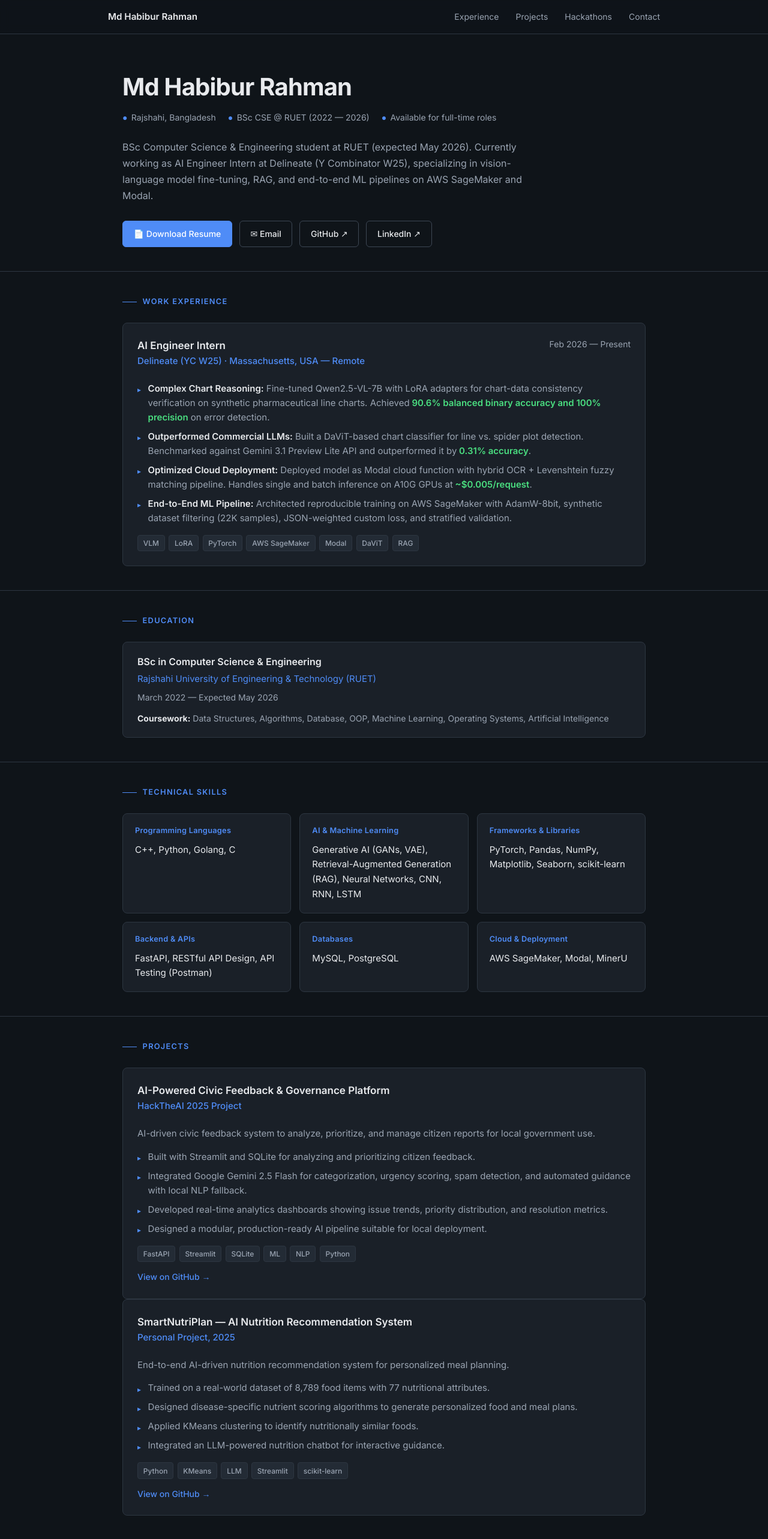
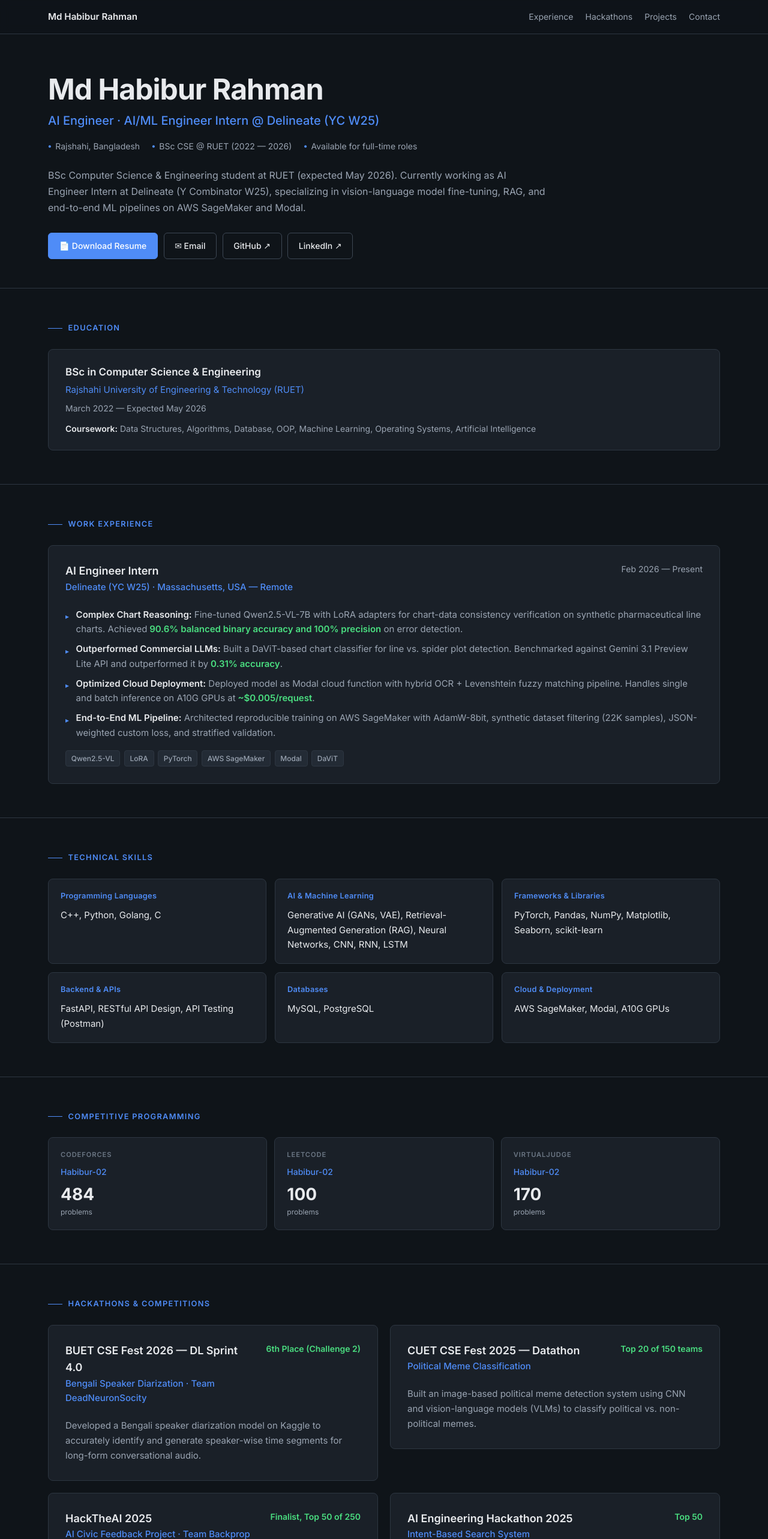
Before and after one commit to Habibur-02/Portfolio, a React (Vite) app: page / in a window 1280 px wide. Shown: the top 2566 px of the page at 60% size. Built offline with nearby package versions, Linux system fonts and the light colour scheme.

Commit message:
Add files via upload

```diff
--- a/src/App.jsx
+++ b/src/App.jsx
@@ -30,7 +30,7 @@ const DATA = {
     {
       title: 'AI Engineer Intern',
       company: 'Delineate (YC W25)',
-      location: '                                Massachusetts, USA — Remote',
+      location: 'Massachusetts, USA — Remote',
       period: 'Feb 2026 — Present',
       bullets: [
         {
@@ -58,7 +58,7 @@ const DATA = {
           end: '',
         },
       ],
-      tags: ['VLM', 'LoRA', 'PyTorch', 'AWS SageMaker', 'Modal', 'DaViT', 'RAG'],
+      tags: ['Qwen2.5-VL', 'LoRA', 'PyTorch', 'AWS SageMaker', 'Modal', 'DaViT'],
     },
   ],
 
@@ -74,7 +74,7 @@ const DATA = {
         'Developed real-time analytics dashboards showing issue trends, priority distribution, and resolution metrics.',
         'Designed a modular, production-ready AI pipeline suitable for local deployment.',
       ],
-      tags: ['FastAPI', 'Streamlit', 'SQLite', 'ML', 'NLP', 'Python'],
+      tags: ['Streamlit', 'SQLite', 'Gemini 2.5', 'NLP', 'Python'],
       link: 'https://github.com/Habibur-02',
     },
     {
@@ -99,26 +99,26 @@ const DATA = {
       role: 'Bengali Speaker Diarization · Team DeadNeuronSocity',
       description:
         'Developed a Bengali speaker diarization model on Kaggle to accurately identify and generate speaker-wise time segments for long-form conversational audio.',
-      result: 'Result: 6th Place (Challenge 2)',
+      result: '6th Place (Challenge 2)',
     },
     {
       name: 'CUET CSE Fest 2025 — Datathon',
-      role: 'Political Meme Classification . Team RUET_TukTuk',
+      role: 'Political Meme Classification',
       description:
         'Built an image-based political meme detection system using CNN and vision-language models (VLMs) to classify political vs. non-political memes.',
-      result: 'Result: Finalist of 150 teams',
+      result: 'Top 20 of 150 teams',
     },
     {
       name: 'HackTheAI 2025',
       role: 'AI Civic Feedback Project · Team Backprop',
       description: 'Built AI Civic Feedback Project for solving social problems in Bangladesh.',
-      result: 'Result: Top 20 of 250',
+      result: 'Finalist, Top 50 of 250',
     },
     {
       name: 'AI Engineering Hackathon 2025',
-      role: 'Intent-Based Search System ',
+      role: 'Intent-Based Search System',
       description: 'Developed an Intent-Based Searching System using NLP techniques.',
-      result: 'Result: Top 30',
+      result: 'Top 50',
     },
   ],
 
@@ -155,11 +155,14 @@ function Nav() {
   return (
     <nav className="nav">
       <div className="container nav-inner">
-        <a href="#top" className="nav-brand">Md Habibur Rahman</a>
+        <a href="#top" className="nav-brand">
+          <span className="nav-brand-full">Md Habibur Rahman</span>
+          <span className="nav-brand-short">Habibur</span>
+        </a>
         <div className="nav-links">
           <a href="#experience" className="nav-link">Experience</a>
-          <a href="#projects" className="nav-link">Projects</a>
-          <a href="#hackathons" className="nav-link">Hackathons</a>
+          <a href="#hackathons" className="nav-link secondary">Hackathons</a>
+          <a href="#projects" className="nav-link tertiary">Projects</a>
           <a href="#contact" className="nav-link">Contact</a>
         </div>
       </div>
@@ -173,7 +176,7 @@ function Hero() {
       <div className="container">
         <FadeIn>
           <h1 className="hero-name">{DATA.name}</h1>
-          {/* <p className="hero-role">{DATA.role} · AI/ML Engineer Intern @ Delineate (YC W25)</p> */}
+          <p className="hero-role">{DATA.role} · AI/ML Engineer Intern @ Delineate (YC W25)</p>
           <div className="hero-meta">
             <span className="hero-meta-item">
               <span className="hero-meta-icon">●</span> {DATA.location}
@@ -211,7 +214,7 @@ function Experience() {
           <FadeIn key={i} delay={0.05 * i}>
             <article className="item">
               <div className="item-header">
-                <div>
+                <div className="item-header-main">
                   <div className="item-title">{e.title}</div>
                   <div className="item-subtitle">{e.company} · {e.location}</div>
                 </div>
@@ -253,8 +256,8 @@ function EducationSection() {
             <div className="edu-meta">
               <span>{e.period}</span>
             </div>
-            <p style={{ fontSize: '0.875rem', color: 'var(--text-muted)', marginTop: '0.75rem' }}>
-              <strong style={{ color: 'var(--text)' }}>Coursework:</strong> {e.coursework}
+            <p className="edu-coursework">
+              <strong>Coursework:</strong> {e.coursework}
             </p>
           </div>
         </FadeIn>
@@ -270,7 +273,7 @@ function Skills() {
     { title: 'Frameworks & Libraries', content: 'PyTorch, Pandas, NumPy, Matplotlib, Seaborn, scikit-learn' },
     { title: 'Backend & APIs', content: 'FastAPI, RESTful API Design, API Testing (Postman)' },
     { title: 'Databases', content: 'MySQL, PostgreSQL' },
-    { title: 'Cloud & Deployment', content: 'AWS SageMaker, Modal, MinerU' },
+    { title: 'Cloud & Deployment', content: 'AWS SageMaker, Modal, A10G GPUs' },
   ];
   return (
     <section id="skills">
@@ -300,11 +303,12 @@ function Projects() {
         <FadeIn>
           <h2 className="section-title">Projects</h2>
         </FadeIn>
+        <div className="two-col-grid">
           {DATA.projects.map((p, i) => (
             <FadeIn key={i} delay={0.05 * i}>
               <article className="item">
                 <div className="item-header">
-                <div>
+                  <div className="item-header-main">
                     <div className="item-title">{p.title}</div>
                     <div className="item-subtitle">{p.subtitle}</div>
                   </div>
@@ -327,6 +331,7 @@ function Projects() {
             </FadeIn>
           ))}
         </div>
+      </div>
     </section>
   );
 }
@@ -338,11 +343,12 @@ function Hackathons() {
         <FadeIn>
           <h2 className="section-title">Hackathons & Competitions</h2>
         </FadeIn>
+        <div className="two-col-grid">
           {DATA.hackathons.map((h, i) => (
             <FadeIn key={i} delay={0.04 * i}>
               <article className="item">
                 <div className="item-header">
-                <div>
+                  <div className="item-header-main">
                     <div className="item-title">{h.name}</div>
                     <div className="item-subtitle">{h.role}</div>
                   </div>
@@ -354,6 +360,7 @@ function Hackathons() {
               </article>
             </FadeIn>
           ))}
+        </div>
       </div>
     </section>
   );
@@ -415,22 +422,26 @@ function Contact() {
         </FadeIn>
         <FadeIn delay={0.05}>
           <div className="item">
-            <div style={{ display: 'grid', gridTemplateColumns: 'repeat(auto-fit, minmax(220px, 1fr))', gap: '1rem' }}>
+            <div className="contact-grid">
               <div>
-                <div style={{ fontSize: '0.75rem', color: 'var(--text-dim)', textTransform: 'uppercase', letterSpacing: '0.05em', marginBottom: '0.35rem' }}>Email</div>
-                <a href={`mailto:${DATA.email}`} style={{ color: 'var(--accent)', fontSize: '0.9375rem' }}>{DATA.email}</a>
+                <div className="contact-label">Email</div>
+                <div className="contact-value">
+                  <a href={`mailto:${DATA.email}`}>{DATA.email}</a>
+                </div>
               </div>
               <div>
-                <div style={{ fontSize: '0.75rem', color: 'var(--text-dim)', textTransform: 'uppercase', letterSpacing: '0.05em', marginBottom: '0.35rem' }}>Phone</div>
-                <span style={{ fontSize: '0.9375rem' }}>{DATA.phone}</span>
+                <div className="contact-label">Phone</div>
+                <div className="contact-value">{DATA.phone}</div>
               </div>
               <div>
-                <div style={{ fontSize: '0.75rem', color: 'var(--text-dim)', textTransform: 'uppercase', letterSpacing: '0.05em', marginBottom: '0.35rem' }}>Location</div>
-                <span style={{ fontSize: '0.9375rem' }}>{DATA.location}</span>
+                <div className="contact-label">Location</div>
+                <div className="contact-value">{DATA.location}</div>
               </div>
               <div>
-                <div style={{ fontSize: '0.75rem', color: 'var(--text-dim)', textTransform: 'uppercase', letterSpacing: '0.05em', marginBottom: '0.35rem' }}>LinkedIn</div>
-                <a href={DATA.linkedin} target="_blank" rel="noopener noreferrer" style={{ color: 'var(--accent)', fontSize: '0.9375rem' }}>habibur02</a>
+                <div className="contact-label">LinkedIn</div>
+                <div className="contact-value">
+                  <a href={DATA.linkedin} target="_blank" rel="noopener noreferrer">habibur02</a>
+                </div>
               </div>
             </div>
           </div>
@@ -458,13 +469,13 @@ export default function App() {
     <>
       <Nav />
       <Hero />
+      <EducationSection />
       <Experience />
-      <EducationSection />
       <Skills />
-      <Projects />
+      <Profiles />
       <Hackathons />
       <Achievements />
-      <Profiles />
+      <Projects />
       <Contact />
       <Footer />
     </>
--- a/src/styles.css
+++ b/src/styles.css
@@ -1,6 +1,6 @@
 /* ============================================
-   Recruiter-first portfolio
-   Single font: Inter | Clean dark theme
+   Md Habibur Rahman — Portfolio
+   Responsive: Mobile (<640) | Tablet (640-1024) | Desktop (1024+)
    ============================================ */
 :root {
   --bg: #0f1419;
@@ -20,9 +20,13 @@
   box-sizing: border-box;
   margin: 0;
   padding: 0;
+  min-width: 0;
 }
 
-html { scroll-behavior: smooth; }
+html {
+  scroll-behavior: smooth;
+  -webkit-text-size-adjust: 100%;
+}
 
 body {
   background: var(--bg);
@@ -31,20 +35,32 @@ body {
   font-size: 15px;
   line-height: 1.6;
   -webkit-font-smoothing: antialiased;
-  -moz-osx::font-smoothing: grayscale;
+  -moz-osx-font-smoothing: grayscale;
+  overflow-x: hidden;
 }
 
 a { color: inherit; text-decoration: none; }
 
 ::selection { background: var(--accent); color: white; }
 
+img, svg { max-width: 100%; height: auto; }
+
 /* ============================================
-   LAYOUT
+   CONTAINER — wider on desktop
    ============================================ */
 .container {
-  max-width: 920px;
+  width: 100%;
+  max-width: 1200px;
   margin: 0 auto;
-  padding: 0 1.5rem;
+  padding: 0 1.25rem;
+}
+
+@media (min-width: 768px) {
+  .container { padding: 0 2rem; }
+}
+
+@media (min-width: 1024px) {
+  .container { padding: 0 2.5rem; }
 }
 
 /* ============================================
@@ -63,58 +79,85 @@ a { color: inherit; text-decoration: none; }
   display: flex;
   justify-content: space-between;
   align-items: center;
-  padding: 1rem 0;
+  padding-top: 1rem;
+  padding-bottom: 1rem;
+  gap: 1rem;
+  min-width: 0;
 }
 
 .nav-brand {
   font-size: 0.95rem;
   font-weight: 600;
+  white-space: nowrap;
+  overflow: hidden;
+  text-overflow: ellipsis;
+  flex-shrink: 1;
+  min-width: 0;
 }
+
+.nav-brand-full { display: inline; }
+.nav-brand-short { display: none; }
 
 .nav-links {
   display: flex;
-  gap: 1.75rem;
+  gap: 1.25rem;
+  flex-shrink: 0;
 }
 
 .nav-link {
   font-size: 0.875rem;
   color: var(--text-muted);
   transition: color 0.15s;
+  white-space: nowrap;
 }
 
 .nav-link:hover { color: var(--text); }
 
-@media (max-width: 540px) {
-  .nav-links { gap: 1rem; }
+@media (max-width: 640px) {
+  .nav-inner { padding-top: 0.85rem; padding-bottom: 0.85rem; }
+  .nav-brand { font-size: 0.85rem; }
+  .nav-brand-full { display: none; }
+  .nav-brand-short { display: inline; }
+  .nav-links { gap: 0.85rem; }
   .nav-link { font-size: 0.8rem; }
+  /* Hide secondary nav links on small screens to prevent overflow */
+  .nav-link.secondary { display: none; }
+}
+
+@media (max-width: 380px) {
+  .nav-link.tertiary { display: none; }
 }
 
 /* ============================================
-   HERO — clean, key info up front
+   HERO
    ============================================ */
-.hero {
-  padding: 3.5rem 0 2.5rem;
+.hero { padding: 3rem 0 2.5rem; }
+
+@media (min-width: 768px) {
+  .hero { padding: 4rem 0 3rem; }
 }
 
 .hero-name {
-  font-size: clamp(1.75rem, 4.5vw, 2.5rem);
+  font-size: clamp(1.75rem, 5vw, 3rem);
   font-weight: 700;
   letter-spacing: -0.02em;
   margin-bottom: 0.5rem;
-  color: var(--text);
+  line-height: 1.15;
+  word-wrap: break-word;
 }
 
 .hero-role {
-  font-size: 1.125rem;
+  font-size: clamp(1rem, 2vw, 1.25rem);
   color: var(--accent);
   font-weight: 500;
   margin-bottom: 1rem;
+  word-wrap: break-word;
 }
 
 .hero-meta {
   display: flex;
   flex-wrap: wrap;
-  gap: 1.25rem;
+  gap: 0.75rem 1.25rem;
   font-size: 0.875rem;
   color: var(--text-muted);
   margin-bottom: 1.5rem;
@@ -128,20 +171,21 @@ a { color: inherit; text-decoration: none; }
 
 .hero-meta-icon {
   color: var(--accent);
-  font-size: 0.875rem;
+  font-size: 0.6rem;
+  flex-shrink: 0;
 }
 
 .hero-summary {
   font-size: 1rem;
   color: var(--text-muted);
   line-height: 1.7;
-  max-width: 44rem;
+  max-width: 52rem;
   margin-bottom: 1.75rem;
 }
 
 .hero-cta {
   display: flex;
-  gap: 0.75rem;
+  gap: 0.6rem;
   flex-wrap: wrap;
 }
 
@@ -158,6 +202,8 @@ a { color: inherit; text-decoration: none; }
   background: transparent;
   color: var(--text);
   cursor: pointer;
+  font-family: inherit;
+  white-space: nowrap;
 }
 
 .btn:hover {
@@ -184,6 +230,10 @@ section {
   border-top: 1px solid var(--border);
 }
 
+@media (min-width: 768px) {
+  section { padding: 3.5rem 0; }
+}
+
 .section-title {
   font-size: 0.8rem;
   font-weight: 600;
@@ -201,24 +251,26 @@ section {
   width: 24px;
   height: 1px;
   background: var(--accent);
+  flex-shrink: 0;
 }
 
 /* ============================================
-   ITEM — universal block for experience/project/etc
+   ITEM
    ============================================ */
 .item {
   background: var(--surface);
   border: 1px solid var(--border);
   border-radius: 8px;
-  padding: 1.5rem;
+  padding: 1.25rem;
   margin-bottom: 1rem;
   transition: border-color 0.15s;
 }
 
-.item:hover {
-  border-color: var(--border-light);
+@media (min-width: 768px) {
+  .item { padding: 1.75rem; }
 }
 
+.item:hover { border-color: var(--border-light); }
 .item:last-child { margin-bottom: 0; }
 
 .item-header {
@@ -230,16 +282,27 @@ section {
   flex-wrap: wrap;
 }
 
+.item-header-main { min-width: 0; flex: 1; }
+
 .item-title {
   font-size: 1.0625rem;
   font-weight: 600;
   color: var(--text);
+  word-wrap: break-word;
+}
+
+@media (min-width: 768px) {
+  .item-title { font-size: 1.125rem; }
 }
 
 .item-meta {
   font-size: 0.875rem;
   color: var(--text-muted);
-  white-space: nowrap;
+  flex-shrink: 0;
+}
+
+@media (max-width: 540px) {
+  .item-meta { font-size: 0.8rem; width: 100%; }
 }
 
 .item-subtitle {
@@ -247,6 +310,7 @@ section {
   color: var(--accent);
   font-weight: 500;
   margin-bottom: 0.875rem;
+  word-wrap: break-word;
 }
 
 .item-description {
@@ -269,7 +333,7 @@ section {
   color: var(--text-muted);
   padding-left: 1.1rem;
   position: relative;
-  line-height: 1.6;
+  line-height: 1.65;
 }
 
 .item-bullets li::before {
@@ -278,18 +342,11 @@ section {
   left: 0;
   color: var(--accent);
   font-size: 0.75rem;
-  top: 0.3rem;
+  top: 0.35rem;
 }
 
-.item-bullets strong {
-  color: var(--text);
-  font-weight: 600;
-}
-
-.item-bullets .metric {
-  color: var(--success);
-  font-weight: 600;
-}
+.item-bullets strong { color: var(--text); font-weight: 600; }
+.item-bullets .metric { color: var(--success); font-weight: 600; }
 
 .item-tags {
   display: flex;
@@ -306,6 +363,7 @@ section {
   color: var(--text-muted);
   border: 1px solid var(--border);
   border-radius: 4px;
+  white-space: nowrap;
 }
 
 .item-links {
@@ -313,6 +371,7 @@ section {
   gap: 0.875rem;
   margin-top: 0.875rem;
   font-size: 0.875rem;
+  flex-wrap: wrap;
 }
 
 .item-link {
@@ -323,30 +382,51 @@ section {
   gap: 0.25rem;
 }
 
-.item-link:hover {
-  text-decoration: underline;
+.item-link:hover { text-decoration: underline; }
+
+/* ============================================
+   2-COLUMN GRIDS (Desktop) for Projects + Hackathons
+   ============================================ */
+.two-col-grid {
+  display: grid;
+  grid-template-columns: 1fr;
+  gap: 1rem;
+}
+
+@media (min-width: 900px) {
+  .two-col-grid {
+    grid-template-columns: 1fr 1fr;
+    gap: 1.25rem;
+  }
+  .two-col-grid .item { margin-bottom: 0; }
 }
 
 /* ============================================
-   EDUCATION — compact 2-line block
+   EDUCATION
    ============================================ */
 .edu-item {
   background: var(--surface);
   border: 1px solid var(--border);
   border-radius: 8px;
-  padding: 1.25rem 1.5rem;
+  padding: 1.25rem;
+}
+
+@media (min-width: 768px) {
+  .edu-item { padding: 1.5rem 1.75rem; }
 }
 
 .edu-degree {
-  font-size: 1rem;
+  font-size: 1.0625rem;
   font-weight: 600;
   margin-bottom: 0.25rem;
+  word-wrap: break-word;
 }
 
 .edu-school {
   font-size: 0.9375rem;
   color: var(--accent);
   margin-bottom: 0.5rem;
+  word-wrap: break-word;
 }
 
 .edu-meta {
@@ -357,13 +437,34 @@ section {
   flex-wrap: wrap;
 }
 
+.edu-coursework {
+  font-size: 0.875rem;
+  color: var(--text-muted);
+  margin-top: 0.75rem;
+  line-height: 1.6;
+}
+
+.edu-coursework strong { color: var(--text); font-weight: 600; }
+
 /* ============================================
-   SKILLS — grouped grid
+   SKILLS
    ============================================ */
 .skills-grid {
   display: grid;
-  grid-template-columns: repeat(auto-fit, minmax(260px, 1fr));
+  grid-template-columns: 1fr;
   gap: 0.875rem;
+}
+
+@media (min-width: 640px) {
+  .skills-grid {
+    grid-template-columns: repeat(2, 1fr);
+  }
+}
+
+@media (min-width: 1024px) {
+  .skills-grid {
+    grid-template-columns: repeat(3, 1fr);
+  }
 }
 
 .skill-group {
@@ -388,7 +489,7 @@ section {
 }
 
 /* ============================================
-   ACHIEVEMENTS — compact table-style
+   ACHIEVEMENTS — table style
    ============================================ */
 .ach-list {
   background: var(--surface);
@@ -399,7 +500,7 @@ section {
 
 .ach-row {
   display: grid;
-  grid-template-columns: 80px 1fr auto;
+  grid-template-columns: 70px 1fr auto;
   gap: 1rem;
   padding: 0.875rem 1.25rem;
   border-bottom: 1px solid var(--border);
@@ -415,61 +516,67 @@ section {
   font-variant-numeric: tabular-nums;
 }
 
-.ach-title { color: var(--text); }
+.ach-title { color: var(--text); word-wrap: break-word; }
 
 .ach-result {
   color: var(--success);
   font-weight: 600;
   font-size: 0.875rem;
+  text-align: right;
 }
 
-@media (max-width: 540px) {
+@media (max-width: 600px) {
   .ach-row {
     grid-template-columns: 1fr;
     gap: 0.25rem;
+    padding: 1rem 1.25rem;
   }
   .ach-year { font-size: 0.8rem; }
+  .ach-result { text-align: left; }
 }
 
 /* ============================================
-   PROFILES — coding judge stats
+   COMPETITIVE PROGRAMMING PROFILES
    ============================================ */
 .profile-grid {
   display: grid;
-  grid-template-columns: repeat(auto-fit, minmax(180px, 1fr));
+  grid-template-columns: 1fr;
   gap: 0.75rem;
+}
+
+@media (min-width: 540px) {
+  .profile-grid { grid-template-columns: repeat(3, 1fr); }
 }
 
 .profile {
   background: var(--surface);
   border: 1px solid var(--border);
   border-radius: 8px;
-  padding: 1.125rem 1.25rem;
+  padding: 1.25rem;
   transition: border-color 0.15s;
 }
 
-.profile:hover {
-  border-color: var(--accent);
-}
+.profile:hover { border-color: var(--accent); }
 
 .profile-platform {
-  font-size: 0.75rem;
+  font-size: 0.7rem;
   color: var(--text-dim);
-  font-weight: 500;
-  letter-spacing: 0.05em;
+  font-weight: 600;
+  letter-spacing: 0.08em;
   text-transform: uppercase;
-  margin-bottom: 0.4rem;
+  margin-bottom: 0.5rem;
 }
 
 .profile-handle {
-  font-size: 0.9375rem;
+  font-size: 0.875rem;
   color: var(--accent);
   font-weight: 500;
-  margin-bottom: 0.25rem;
+  margin-bottom: 0.75rem;
+  word-wrap: break-word;
 }
 
 .profile-count {
-  font-size: 1.5rem;
+  font-size: 1.75rem;
   font-weight: 700;
   color: var(--text);
   line-height: 1;
@@ -478,8 +585,46 @@ section {
 .profile-count-label {
   font-size: 0.75rem;
   color: var(--text-muted);
-  margin-top: 0.25rem;
+  margin-top: 0.35rem;
 }
+
+/* ============================================
+   CONTACT
+   ============================================ */
+.contact-grid {
+  display: grid;
+  grid-template-columns: 1fr;
+  gap: 1.25rem;
+}
+
+@media (min-width: 540px) {
+  .contact-grid { grid-template-columns: repeat(2, 1fr); }
+}
+
+@media (min-width: 900px) {
+  .contact-grid { grid-template-columns: repeat(4, 1fr); }
+}
+
+.contact-label {
+  font-size: 0.7rem;
+  color: var(--text-dim);
+  text-transform: uppercase;
+  letter-spacing: 0.08em;
+  font-weight: 600;
+  margin-bottom: 0.4rem;
+}
+
+.contact-value {
+  font-size: 0.9375rem;
+  word-wrap: break-word;
+  overflow-wrap: break-word;
+}
+
+.contact-value a {
+  color: var(--accent);
+}
+
+.contact-value a:hover { text-decoration: underline; }
 
 /* ============================================
    FOOTER
```
Lines whose indentation alone changed are shown as unchanged.
